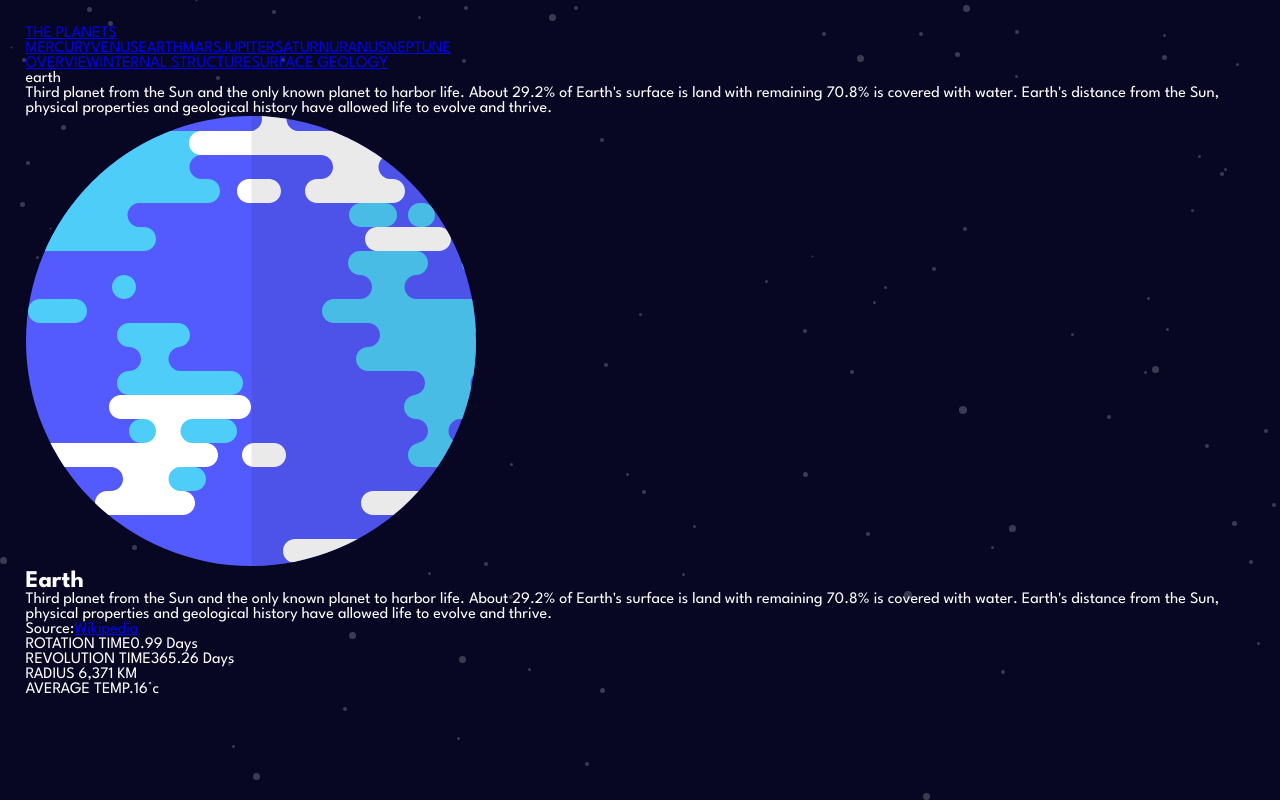
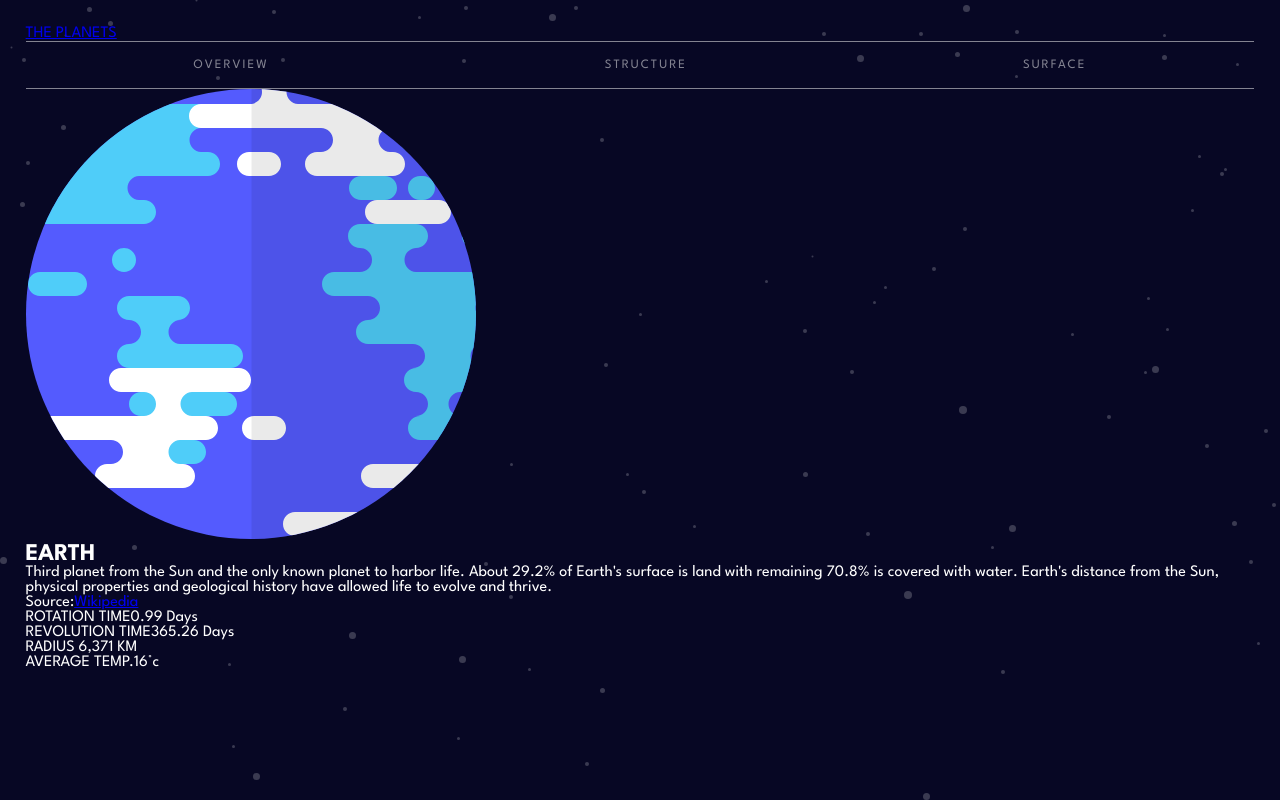
Before and after one commit to raulgaliciab/planets-fact-site, a React (Vite) app: page /earth in a window 1280 px wide. Built offline with nearby package versions, Linux system fonts and the light colour scheme.

Commit message:
Burge menu and Navbar styles

```diff
--- a/src/components/AppNavbar.jsx
+++ b/src/components/AppNavbar.jsx
@@ -7,8 +7,8 @@ export const AppNavbar = () => {
   return (
     <nav>
       <NavLink to='/'>THE PLANETS</NavLink>
-      <section>
 
+      <section className='menu' id='menu'>
         {
           planets.map( planet => (
             <NavLink
@@ -18,6 +18,12 @@ export const AppNavbar = () => {
             </NavLink>
           ))
         }
+        <a
+          href="#menu"
+          className='burger-icon'
+        >
+          <img src="/assets/icon-hamburger.svg" alt="Burger Icon" />
+        </a>
       </section>
     </nav>
   )
--- a/src/components/PlanetDisplay.jsx
+++ b/src/components/PlanetDisplay.jsx
@@ -7,7 +7,7 @@ export const PlanetDisplay = ({ img, title, content, source }) => {
         src={ img.replace("./", "/") }
         alt={`${title} display`}
       />
-      <h2>{ title }</h2>
+      <h2>{ title.toUpperCase() }</h2>
       <p>{ content }</p>
       <div>
         <span>Source:</span>
--- a/src/components/PlanetNavbar.jsx
+++ b/src/components/PlanetNavbar.jsx
@@ -3,18 +3,19 @@ import { NavLink, useParams } from 'react-router';
 export const PlanetNavbar = () => {
 
   const { planetName } = useParams();
+
   return (
-    <nav>
+    <nav className='planet-navbar'>
       <NavLink to={`/${planetName}/overview`}>
         OVERVIEW
       </NavLink>
 
       <NavLink to={`/${planetName}/internal-structure`}>
-        INTERNAL STRUCTURE
+        STRUCTURE
       </NavLink>
 
       <NavLink to={`/${planetName}/surface-geology`}>
-        SURFACE GEOLOGY
+        SURFACE
       </NavLink>
     </nav>
   )
--- a/src/pages/PlanetPage.jsx
+++ b/src/pages/PlanetPage.jsx
@@ -18,10 +18,7 @@ export const PlanetPage = () => {
   return (
     <>
       <PlanetNavbar/>
-      {planetName}
-      <br />
-      {planetData.overview.content}
-      <br />
+
       <Outlet context={planetData}/>
 
       <section>
--- a/src/styles/styles.css
+++ b/src/styles/styles.css
@@ -17,4 +17,42 @@ main {
   background-image: url("/assets/background-stars.svg");
 }
 
+/* Burger Menu */
+.burger-icon {
+  position: fixed;
+  z-index: 99;
+  cursor: pointer;
+}
+
+.menu {
+  position: fixed;
+  display: none; /* Oculto momentaneamente */
+  flex-direction: column;
+  z-index: 100;
+  transform: translateY(-100%);
+  transition: transform 0.2s ease;
+}
+
+.menu:target {
+  transform: translateY(0);
+}
+
+/* Planet Navbar */
+.planet-navbar {
+  width: 100%;
+  height: 3rem;
+  display: flex;
+  justify-content: space-around;
+  align-items: center;
+  border-top: 1px solid #838391;
+  border-bottom: 0.5px solid #838391;
+}
+.planet-navbar a {
+  font-family: "League Spartan", sans-serif;
+  font-size: 0.8rem;
+  letter-spacing: 2px;
+  color: #838391;
+  text-decoration: none;
+}
+
 /*# sourceMappingURL=styles.css.map */
--- a/src/styles/styles.scss
+++ b/src/styles/styles.scss
@@ -32,3 +32,44 @@ main {
   background-color: $primary-black;
   background-image: url('/assets/background-stars.svg');
 }
+
+/* Burger Menu */
+
+.burger-icon {
+  position: fixed;
+  z-index: 99;
+  cursor: pointer;
+}
+
+.menu {
+  position: fixed;
+  display: none; /* Oculto momentaneamente */
+  flex-direction: column;
+  z-index: 100;
+  transform: translateY(-100%);
+  transition: transform 0.2s ease;
+}
+
+.menu:target {
+  transform: translateY(0);
+}
+
+/* Planet Navbar */
+
+.planet-navbar {
+  width: 100%;
+  height: 3rem;
+  display: flex;
+  justify-content: space-around;
+  align-items: center;
+  border-top: 1px solid $grey-soft;
+  border-bottom: 0.5px solid $grey-soft;
+
+  a {
+    font-family: $content-font;
+    font-size: 0.8rem;
+    letter-spacing: 2px;
+    color: $grey-soft;
+    text-decoration: none;
+  }
+}
```
Also changed, not shown: 1 other file (tests, documents, lock files or other folders).
